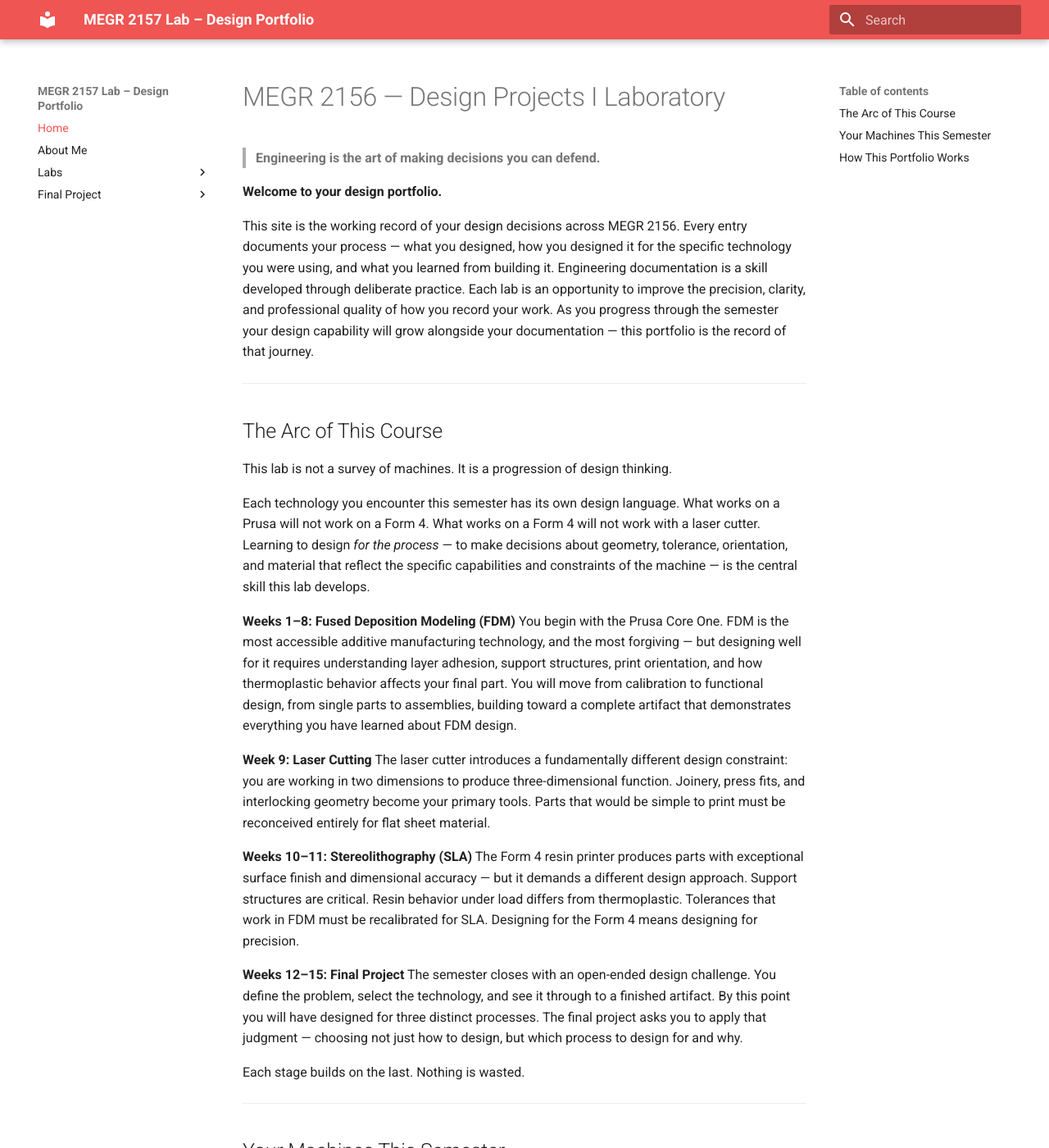
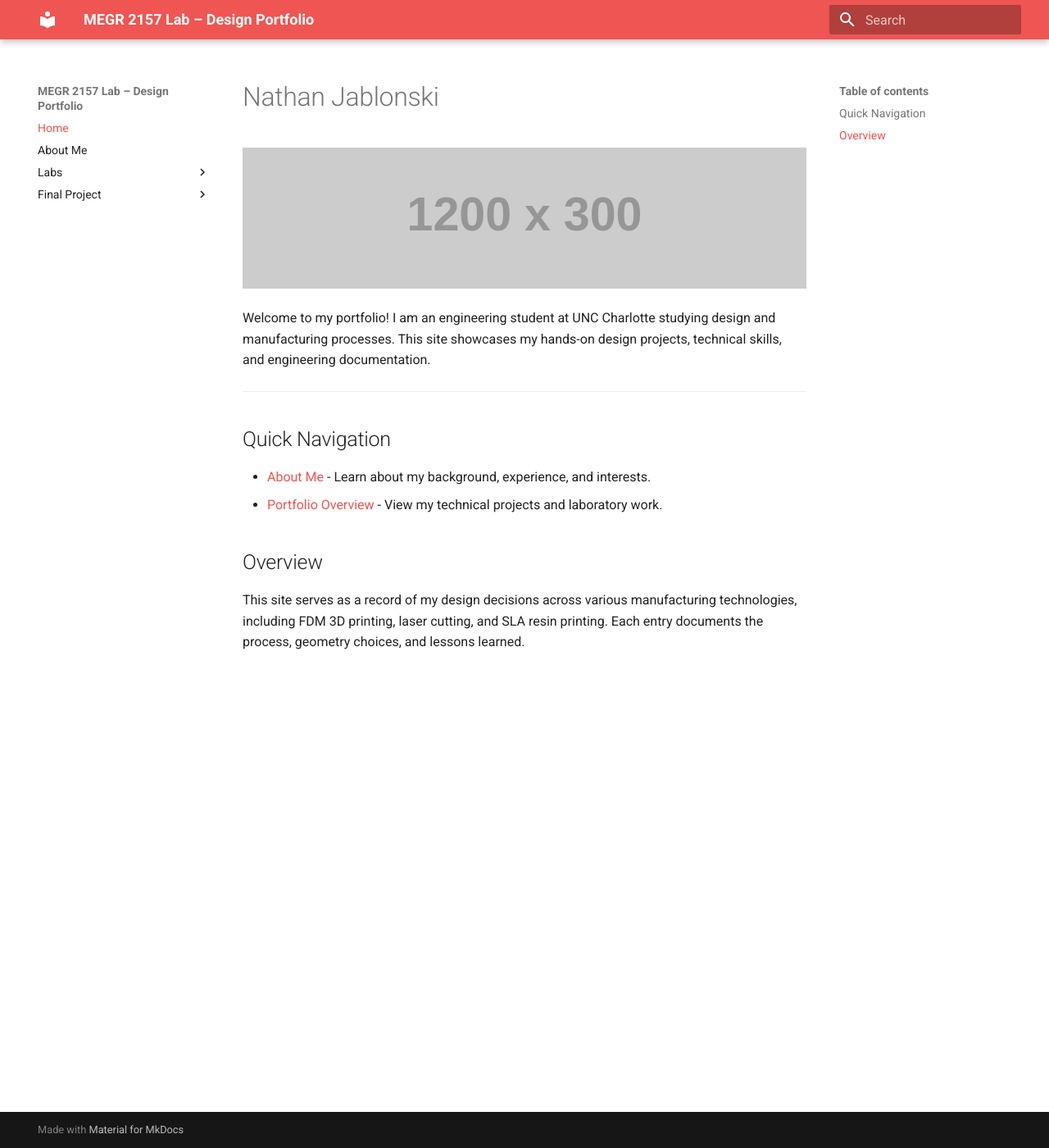
Before and after one commit to njablons/Nathan-Jablonski-Portfolio, an MkDocs documentation site: the page built from docs/index.md, in a window 1280 px wide and 1400 px high. Shown: the whole window at 82% size. Built offline with MkDocs 1.6.1 and Material for MkDocs 9.7.7, drawn with Linux system fonts in a browser that asks for light colours; some of the changed text lies outside the part shown.

Commit message:
Update index.md

```diff
--- a/docs/index.md
+++ b/docs/index.md
@@ -1,67 +1,14 @@
-# MEGR 2156 — Design Projects I Laboratory
+# Nathan Jablonski
 
-> **Engineering is the art of making decisions you can defend.**
+![Header Image](https://via.placeholder.com/1200x300?text=Engineering+%26+Design+Portfolio)
 
-**Welcome to your design portfolio.**
-
-This site is the working record of your design decisions across MEGR 2156. Every entry documents your process — what you designed, how you designed it for the specific technology you were using, and what you learned from building it. Engineering documentation is a skill developed through deliberate practice. Each lab is an opportunity to improve the precision, clarity, and professional quality of how you record your work. As you progress through the semester your design capability will grow alongside your documentation — this portfolio is the record of that journey.
+Welcome to my portfolio! I am an engineering student at UNC Charlotte studying design and manufacturing processes. This site showcases my hands-on design projects, technical skills, and engineering documentation.
 
 ---
 
-## The Arc of This Course
+## Quick Navigation
+* [About Me](aboutme/index.md) - Learn about my background, experience, and interests.
+* [Portfolio Overview](portfolio-overview.md) - View my technical projects and laboratory work.
 
-This lab is not a survey of machines. It is a progression of design thinking.
-
-Each technology you encounter this semester has its own design language. What works on a Prusa will not work on a Form 4. What works on a Form 4 will not work with a laser cutter. Learning to design *for the process* — to make decisions about geometry, tolerance, orientation, and material that reflect the specific capabilities and constraints of the machine — is the central skill this lab develops.
-
-**Weeks 1–8: Fused Deposition Modeling (FDM)**
-You begin with the Prusa Core One. FDM is the most accessible additive manufacturing technology, and the most forgiving — but designing well for it requires understanding layer adhesion, support structures, print orientation, and how thermoplastic behavior affects your final part. You will move from calibration to functional design, from single parts to assemblies, building toward a complete artifact that demonstrates everything you have learned about FDM design.
-
-**Week 9: Laser Cutting**
-The laser cutter introduces a fundamentally different design constraint: you are working in two dimensions to produce three-dimensional function. Joinery, press fits, and interlocking geometry become your primary tools. Parts that would be simple to print must be reconceived entirely for flat sheet material.
-
-**Weeks 10–11: Stereolithography (SLA)**
-The Form 4 resin printer produces parts with exceptional surface finish and dimensional accuracy — but it demands a different design approach. Support structures are critical. Resin behavior under load differs from thermoplastic. Tolerances that work in FDM must be recalibrated for SLA. Designing for the Form 4 means designing for precision.
-
-**Weeks 12–15: Final Project**
-The semester closes with an open-ended design challenge. You define the problem, select the technology, and see it through to a finished artifact. By this point you will have designed for three distinct processes. The final project asks you to apply that judgment — choosing not just how to design, but which process to design for and why.
-
-Each stage builds on the last. Nothing is wasted.
-
----
-
-## Your Machines This Semester
-
-**FDM — Prusa Core One**
-Fused Deposition Modeling. Builds parts layer by layer from thermoplastic filament. Fast, accessible, and ideal for functional prototypes. Your primary machine for the first half of the semester. Design considerations: layer orientation, overhang angles, support structures, wall thickness, and infill.
-
-**Laser Cutter**
-Precision cutting and engraving of flat sheet material. Design considerations: kerf width, joint clearance, material grain direction, and how two-dimensional geometry creates three-dimensional structure.
-
-**SLA — Formlabs Form 4**
-Stereolithography. Uses UV light to cure liquid resin into high-precision parts. Exceptional surface finish and dimensional accuracy. Design considerations: support placement, part orientation, resin shrinkage, and post-cure mechanical properties.
-
-**SLS — Formlabs Fuse 1+** *(selected projects)*
-Selective Laser Sintering. Produces strong, functional nylon parts without support structures. Design considerations: powder removal, wall thickness minimums, and how the absence of support structures changes your design freedom.
-
----
-
-## How This Portfolio Works
-
-Every lab entry answers three questions about your design process:
-
-**What did the process require?**
-Every additive manufacturing technology has design rules — constraints imposed by the machine, the material, and the process itself. Document what those rules were for this lab and how they shaped your design decisions.
-
-**What did you design and why?**
-What choices did you make? What geometry, orientation, tolerance, or material decision was specific to the process you were designing for? A good entry shows the reasoning behind the design, not just the finished part.
-
-**What did you learn?**
-What worked? What failed? What would you change if you printed it again? The most valuable entries in this portfolio will be the ones where something went wrong and you understood why.
-
-That last question is the standard: could someone read your entry, understand your design decisions, and make better ones because of what you documented?
-
----
-
-*MEGR 2156 — Design Projects I Laboratory | UNC Charlotte*
-*Terence J. Fagan, Ph.D. | tjfagan@charlotte.edu | Duke 394*
+## Overview
+This site serves as a record of my design decisions across various manufacturing technologies, including FDM 3D printing, laser cutting, and SLA resin printing. Each entry documents the process, geometry choices, and lessons learned.
```
